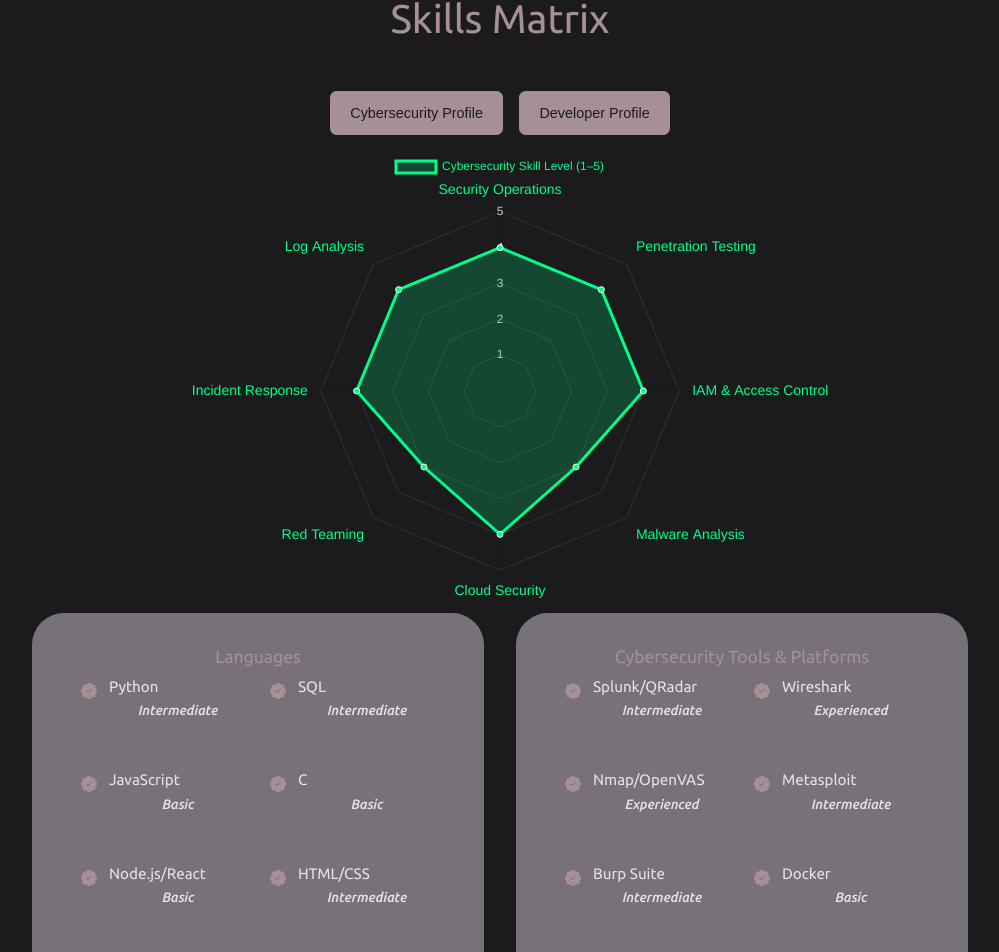
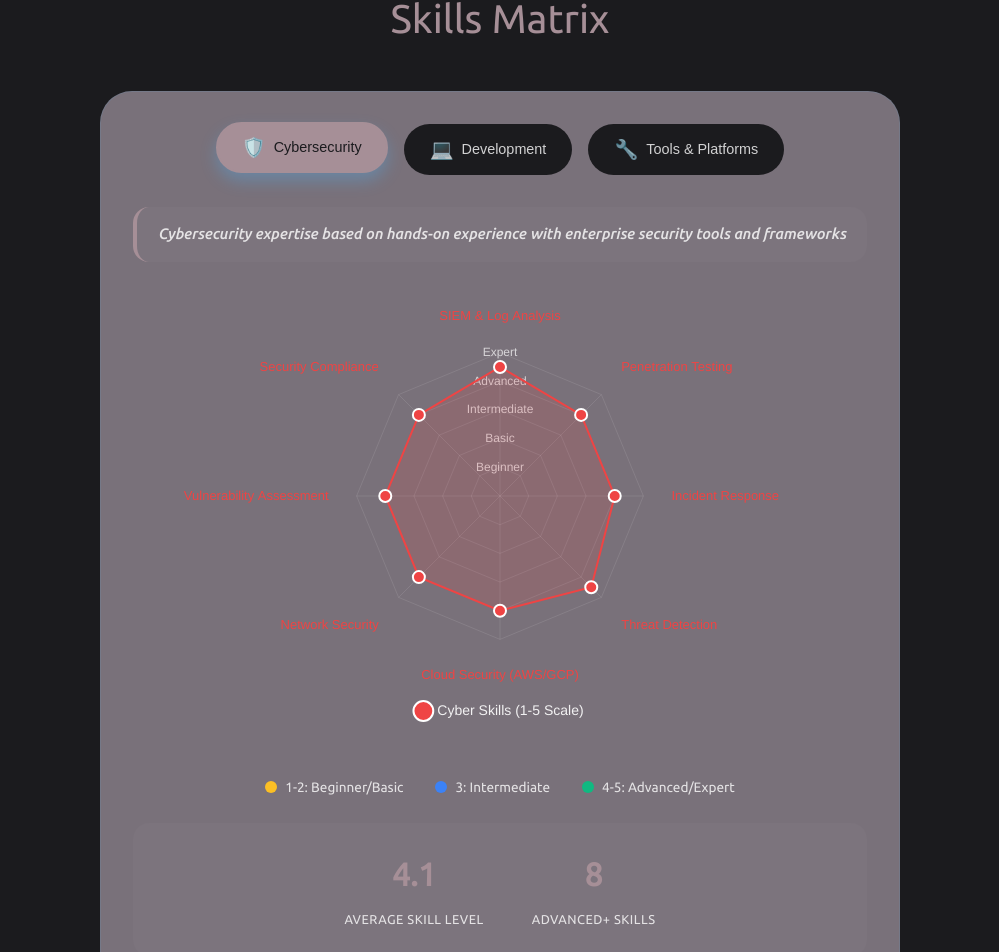
Before and after one commit to Arvindsai-lu/arvind-ai-powered-portfolio, a React (Create React App) app: page / in a window 1280 px wide. Shown: the part 2233-3185 px from the top of the page, without its empty margins (140-1139 px from the left). Built offline with nearby package versions, Linux system fonts and the light colour scheme.

Commit message:
resolved

```diff
--- a/src/components/experience/RadarChartComponent.jsx
+++ b/src/components/experience/RadarChartComponent.jsx
@@ -1,4 +1,4 @@
-import React, { useEffect, useState } from 'react';
+import React, { useState } from 'react';
 import { Radar } from 'react-chartjs-2';
 import {
   Chart as ChartJS,
@@ -21,88 +21,240 @@ ChartJS.register(
 
 const RadarChartComponent = () => {
   const [profile, setProfile] = useState('cyber');
+  const [animationComplete, setAnimationComplete] = useState(false);
 
   const dataSets = {
     cyber: {
       labels: [
-        'Security Operations',
+        'SIEM & Log Analysis',
         'Penetration Testing',
-        'IAM & Access Control',
-        'Malware Analysis',
-        'Cloud Security',
-        'Red Teaming',
         'Incident Response',
-        'Log Analysis'
+        'Threat Detection',
+        'Cloud Security (AWS/GCP)',
+        'Network Security',
+        'Vulnerability Assessment',
+        'Security Compliance'
       ],
-      data: [4, 4, 4, 3, 4, 3, 4, 4]
+      data: [4.5, 4, 4, 4.5, 4, 4, 4, 4],
+      description: 'Cybersecurity expertise based on hands-on experience with enterprise security tools and frameworks'
     },
     dev: {
       labels: [
-        'React.js',
-        'REST APIs',
-        'Node.js',
-        'Firebase / Netlify',
-        'Responsive Design',
-        'Git Workflow',
-        'LangChain / RAG',
-        'TIBCO Spotfire'
+        'Python/SQL',
+        'React.js/JavaScript',
+        'AI/ML (LangChain)',
+        'Cloud Platforms',
+        'API Development',
+        'Data Visualization',
+        'Version Control (Git)',
+        'Agile/DevOps'
       ],
-      data: [4, 4, 3, 3, 4, 4, 4, 3]
+      data: [4.5, 4, 4, 4, 3.5, 4, 4, 3.5],
+      description: 'Development skills spanning full-stack web development, AI/ML, and cloud technologies'
+    },
+    tools: {
+      labels: [
+        'Splunk/QRadar',
+        'Wireshark/Nmap',
+        'Burp Suite/Metasploit',
+        'Docker/Kubernetes',
+        'TIBCO Spotfire',
+        'Google Cloud Platform',
+        'Autopsy/Forensics',
+        'Active Directory/IAM'
+      ],
+      data: [4.5, 4.5, 4, 3, 4, 4, 3.5, 4],
+      description: 'Proficiency with industry-standard security, development, and analytics tools'
     }
   };
+
+  const getGradientColors = (profile) => {
+    const colorMap = {
+      cyber: {
+        background: 'rgba(239, 68, 68, 0.15)',
+        border: '#ef4444',
+        point: '#ef4444'
+      },
+      dev: {
+        background: 'rgba(59, 130, 246, 0.15)',
+        border: '#3b82f6',
+        point: '#3b82f6'
+      },
+      tools: {
+        background: 'rgba(16, 185, 129, 0.15)',
+        border: '#10b981',
+        point: '#10b981'
+      }
+    };
+    return colorMap[profile];
+  };
+
+  const colors = getGradientColors(profile);
 
   const chartData = {
     labels: dataSets[profile].labels,
     datasets: [
       {
-        label: profile === 'cyber' ? 'Cybersecurity Skill Level (1–5)' : 'Developer Skill Level (1–5)',
+        label: `${profile.charAt(0).toUpperCase() + profile.slice(1)} Skills (1-5 Scale)`,
         data: dataSets[profile].data,
-        backgroundColor: 'rgba(0, 255, 136, 0.2)',
-        borderColor: '#00ff88',
-        pointBackgroundColor: '#00ff88',
+        backgroundColor: colors.background,
+        borderColor: colors.border,
+        borderWidth: 2,
+        pointBackgroundColor: colors.point,
         pointBorderColor: '#fff',
+        pointBorderWidth: 2,
+        pointRadius: 6,
         pointHoverBackgroundColor: '#fff',
-        pointHoverBorderColor: '#00ff88'
+        pointHoverBorderColor: colors.border,
+        pointHoverRadius: 8,
+        fill: true
       }
     ]
   };
 
   const options = {
+    responsive: true,
+    maintainAspectRatio: false,
     scales: {
       r: {
-        angleLines: { display: true },
-        suggestedMin: 0,
-        suggestedMax: 5,
+        beginAtZero: true,
+        min: 0,
+        max: 5,
         ticks: {
+          stepSize: 1,
           backdropColor: 'transparent',
-          color: '#ccc',
-          stepSize: 1
+          color: 'rgba(255, 255, 255, 0.7)',
+          font: {
+            size: 12
+          },
+          callback: function(value) {
+            const labels = ['', 'Beginner', 'Basic', 'Intermediate', 'Advanced', 'Expert'];
+            return labels[value] || '';
+          }
         },
         pointLabels: {
-          color: '#00ff88',
-          font: { size: 14 }
+          color: colors.border,
+          font: {
+            size: 13,
+            weight: '500'
+          },
+          padding: 20
         },
-        grid: { color: 'rgba(255,255,255,0.1)' }
+        grid: {
+          color: 'rgba(255, 255, 255, 0.1)',
+          lineWidth: 1
+        },
+        angleLines: {
+          color: 'rgba(255, 255, 255, 0.1)',
+          lineWidth: 1
+        }
       }
     },
     plugins: {
-      legend: { labels: { color: '#00ff88' } }
+      legend: {
+        position: 'bottom',
+        labels: {
+          color: 'rgba(255, 255, 255, 0.9)',
+          font: {
+            size: 14,
+            weight: '500'
+          },
+          padding: 20,
+          usePointStyle: true,
+          pointStyle: 'circle'
+        }
+      },
+      tooltip: {
+        backgroundColor: 'rgba(0, 0, 0, 0.8)',
+        titleColor: '#fff',
+        bodyColor: '#fff',
+        borderColor: colors.border,
+        borderWidth: 1,
+        cornerRadius: 8,
+        displayColors: false,
+        callbacks: {
+          label: function(context) {
+            const skillLevels = ['', 'Beginner (1)', 'Basic (2)', 'Intermediate (3)', 'Advanced (4)', 'Expert (5)'];
+            const value = context.parsed.r;
+            return `${context.label}: ${skillLevels[Math.floor(value)] || `Level ${value}`}`;
+          }
+        }
+      }
     },
-    responsive: true,
-    maintainAspectRatio: false
+    animation: {
+      duration: 1000,
+      easing: 'easeOutQuart',
+      onComplete: () => setAnimationComplete(true)
+    },
+    interaction: {
+      mode: 'point',
+      intersect: false
+    }
   };
 
+  const profileButtons = [
+    { key: 'cyber', label: 'Cybersecurity', icon: '🛡️' },
+    { key: 'dev', label: 'Development', icon: '💻' },
+    { key: 'tools', label: 'Tools & Platforms', icon: '🔧' }
+  ];
+
   return (
-    <div style={{ width: '100%', height: '450px' }}>
-      <div style={{ textAlign: 'center', marginBottom: '1rem' }}>
-        <button className="btn btn-primary" onClick={() => setProfile('cyber')} style={{ marginRight: '1rem' }}>
-          Cybersecurity Profile
-        </button>
-        <button className="btn btn-primary" onClick={() => setProfile('dev')}>
-          Developer Profile
-        </button>
+    <div className="radar-chart-container">
+      <div className="profile-buttons">
+        {profileButtons.map(({ key, label, icon }) => (
+          <button
+            key={key}
+            className={`profile-btn ${profile === key ? 'active' : ''}`}
+            onClick={() => {
+              setProfile(key);
+              setAnimationComplete(false);
+            }}
+          >
+            <span className="profile-icon">{icon}</span>
+            {label}
+          </button>
+        ))}
       </div>
-      <Radar data={chartData} options={options} />
+
+      <div className="chart-description">
+        <p>{dataSets[profile].description}</p>
+      </div>
+
+      <div className="chart-wrapper">
+        <Radar data={chartData} options={options} />
+      </div>
+
+      <div className="skill-legend">
+        <div className="legend-item">
+          <span className="legend-color beginner"></span>
+          <span>1-2: Beginner/Basic</span>
+        </div>
+        <div className="legend-item">
+          <span className="legend-color intermediate"></span>
+          <span>3: Intermediate</span>
+        </div>
+        <div className="legend-item">
+          <span className="legend-color advanced"></span>
+          <span>4-5: Advanced/Expert</span>
+        </div>
+      </div>
+
+      {animationComplete && (
+        <div className="chart-stats">
+          <div className="stat">
+            <span className="stat-value">
+              {(dataSets[profile].data.reduce((a, b) => a + b, 0) / dataSets[profile].data.length).toFixed(1)}
+            </span>
+            <span className="stat-label">Average Skill Level</span>
+          </div>
+          <div className="stat">
+            <span className="stat-value">
+              {dataSets[profile].data.filter(skill => skill >= 4).length}
+            </span>
+            <span className="stat-label">Advanced+ Skills</span>
+          </div>
+        </div>
+      )}
     </div>
   );
 };
--- a/src/components/nav/Nav.jsx
+++ b/src/components/nav/Nav.jsx
@@ -13,7 +13,7 @@ const Nav = () => {
     const [activeNav, setActiveNav] = useState('#')
     return (
         <nav>
-            <a href="#" onClick={() => setActiveNav('#')} className={activeNav === '#' ? 'active' : ''}><BiHomeHeart /></a>
+            <a href="#home" onClick={() => setActiveNav('#')} className={activeNav === '#' ? 'active' : ''}><BiHomeHeart /></a>
             <a href="#about" onClick={() => setActiveNav('#about')} className={activeNav === '#about' ? 'active' : ''}><BiUser /></a>
             <a href="#experience" onClick={() => setActiveNav('#experience')} className={activeNav === '#experience' ? 'active' : ''} ><BiBookBookmark /></a>
             <a href="#portfolio" onClick={() => setActiveNav('#portfolio')} className={activeNav === '#portfolio' ? 'active' : ''}><HiDocumentDuplicate /></a>
```
Also changed, not shown: src/components/footer/Footer.jsx (+16 -28 lines).
